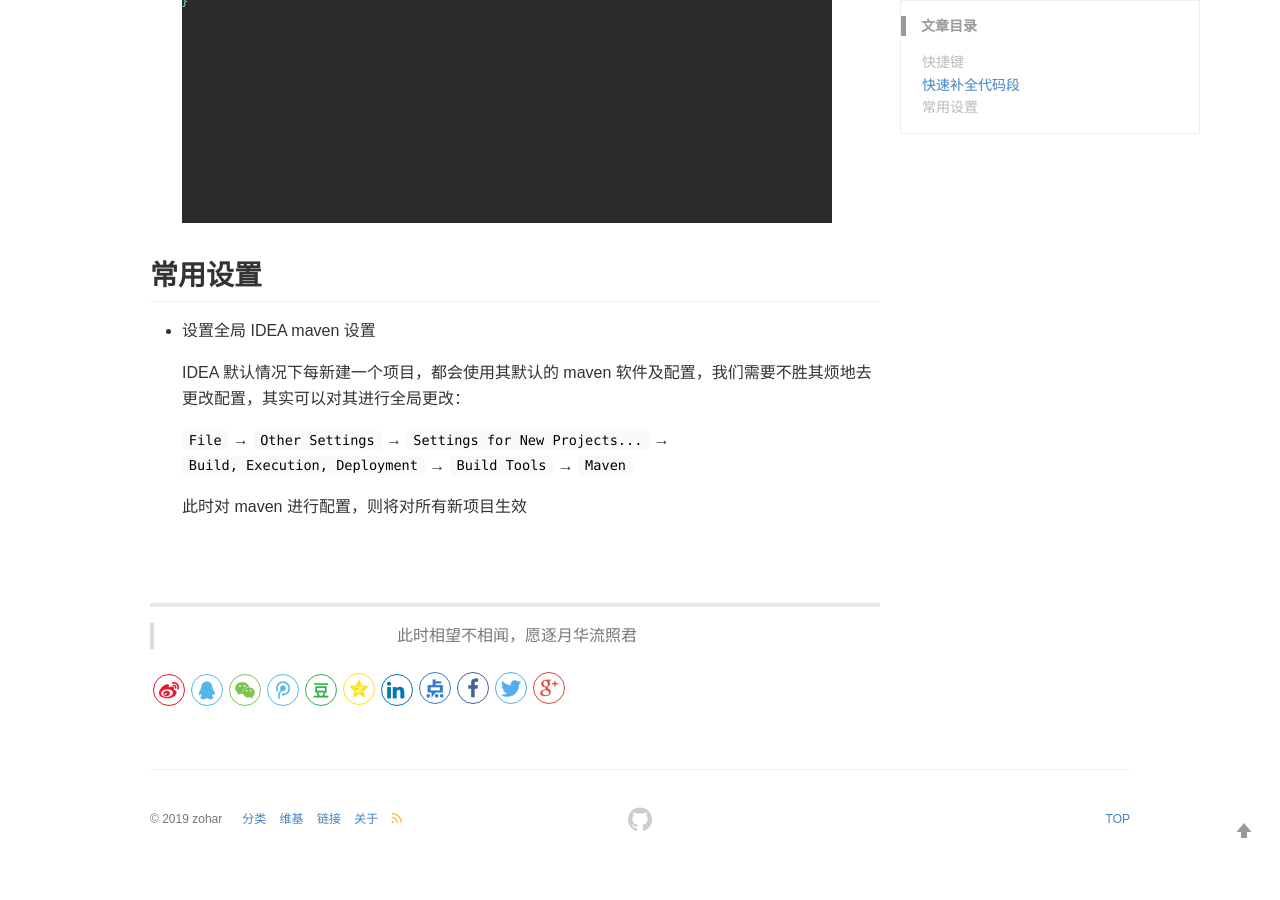
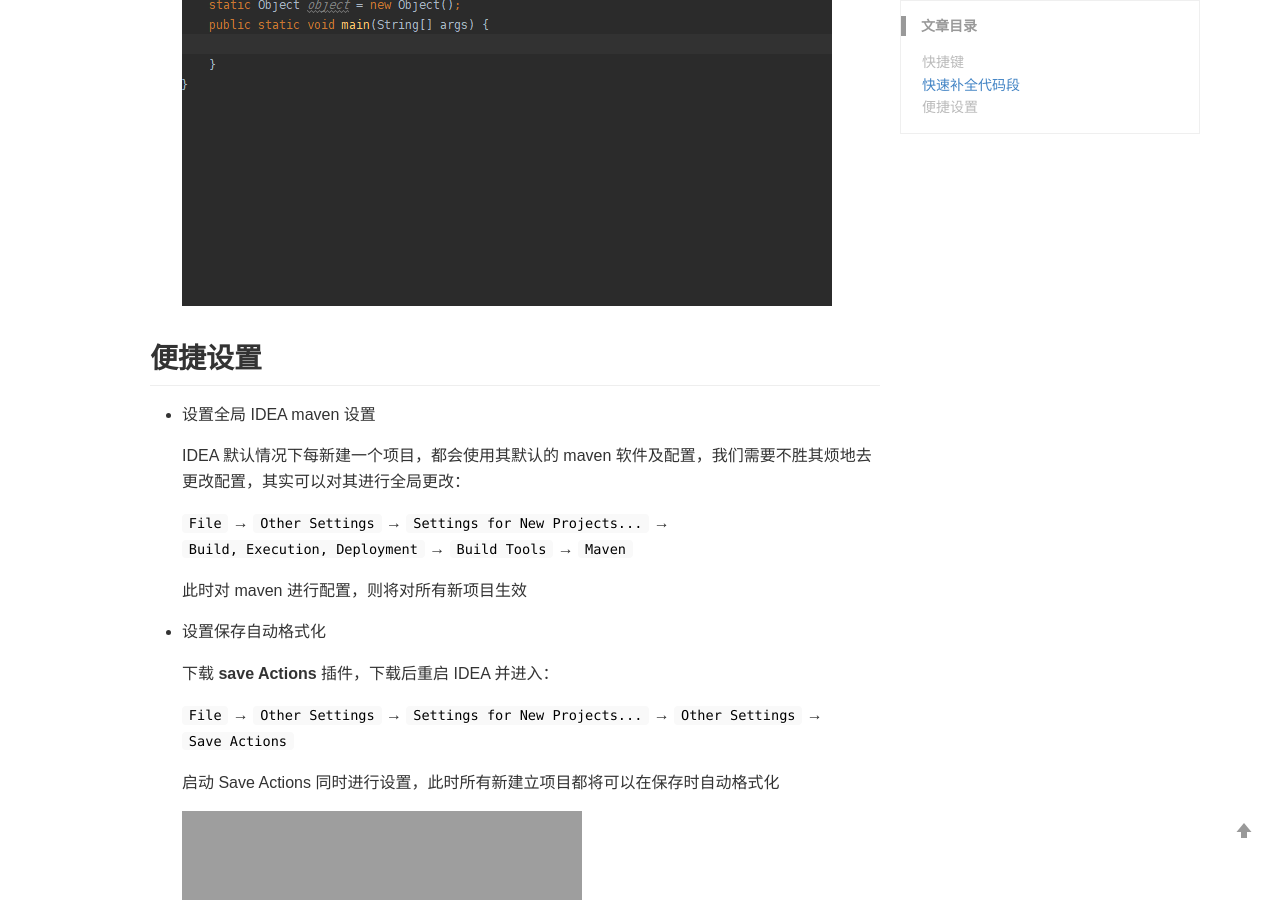
Before and after one commit to zoharyips/zoharyips.github.io, a Jekyll site: the page built from _wiki/idea-usage.md, in a window 1280 px wide and 900 px high, scrolled down 4976 px. Built offline with Jekyll 4.4.1, drawn with Linux system fonts in a browser that asks for light colours; comment, search, counter and statistics services are not loaded; before the commit the page ends 5844 px from its top, so only the background shows below that; some of the changed text lies outside the part shown.

Commit message:
update some articles

```diff
--- a/_wiki/idea-usage.md
+++ b/_wiki/idea-usage.md
@@ -49,6 +49,10 @@
 
     ![类关系图](https://zoharyips.github.io/images/posts/class-relation.gif "类关系图")
 
+* <kbd>CTRL</kbd> + <kbd>ALT</kbd> + <kbd>O</kbd> ：自动优化导入
+
+* <kbd>CTRL</kbd> + <kbd>ALT</kbd> + <kbd>L</kbd> ：自动格式化代码
+
 ## 快速补全代码段
 
 * 快速输出：`sout`
@@ -85,7 +89,7 @@
 
     ![快速生成同步锁](https://zoharyips.github.io/images/posts/synchronized.gif "快速生成同步锁")
 
-## 常用设置
+## 便捷设置
 
 * 设置全局 IDEA maven 设置
 
@@ -95,7 +99,17 @@
 
     此时对 maven 进行配置，则将对所有新项目生效
 
+* 设置保存自动格式化
+
+    下载 **save Actions** 插件，下载后重启 IDEA 并进入：
+
+    `File` → `Other Settings` → `Settings for New Projects...` → `Other Settings` → `Save Actions`
+
+    启动 Save Actions 同时进行设置，此时所有新建立项目都将可以在保存时自动格式化
+
+    ![保存时格式化](https://zoharyips.github.io/images/posts/)
+
 
 <br/><br/>
 <hr/>
-<blockquote style="text-align:center">此时相望不相闻，愿逐月华流照君</blockquote>
+<p style="text-align:center">此时相望不相闻，愿逐月华流照君</p>
```
Also changed, not shown: _posts/2019-03-14-Intro-of-ls.md (+3 -3 lines), images/posts/formating-with-save.gif (added), images/posts/save-action.png (added).
